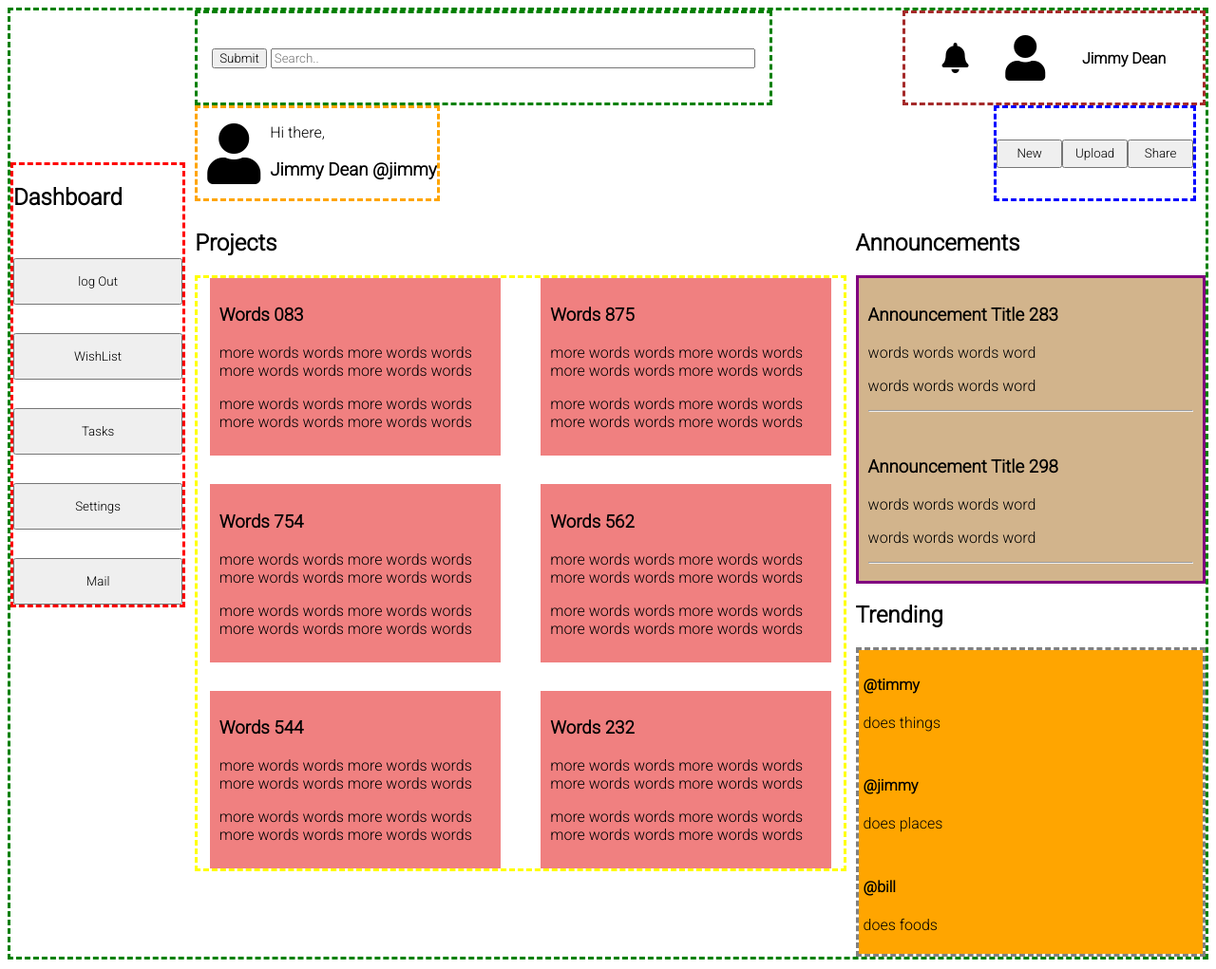
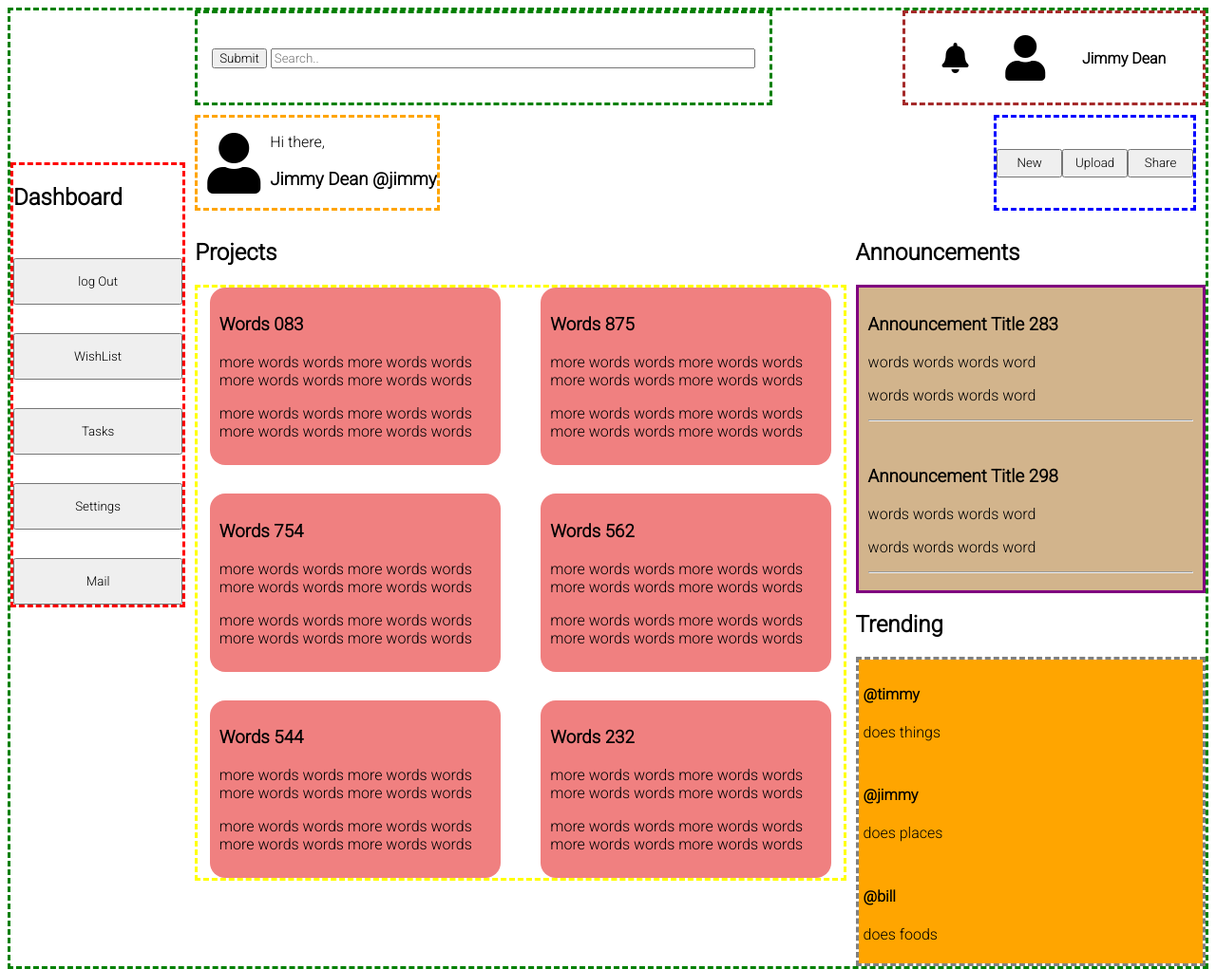
Before and after one commit to threebarber/admindash, a plain HTML site: page index.html in a window 1280 px wide. Shown: the whole page at 95% size. Drawn offline with Linux system fonts and the light colour scheme.

Commit message:
rounded edges

```diff
--- a/styles.css
+++ b/styles.css
@@ -40,7 +40,7 @@
     display: grid;
     grid-template-columns: 1fr;
     grid-template-rows: 1fr 1fr;
-    gap: 0px 0px;
+    gap: 10px 10px;
     grid-template-areas:
       "headertop"
       "headerbottom";
@@ -83,6 +83,7 @@
     height:45%;
     background-color: lightcoral;
     padding:10px;
+    border-radius: 1rem;
   }
 
   .trend { grid-area: trend; }
```
